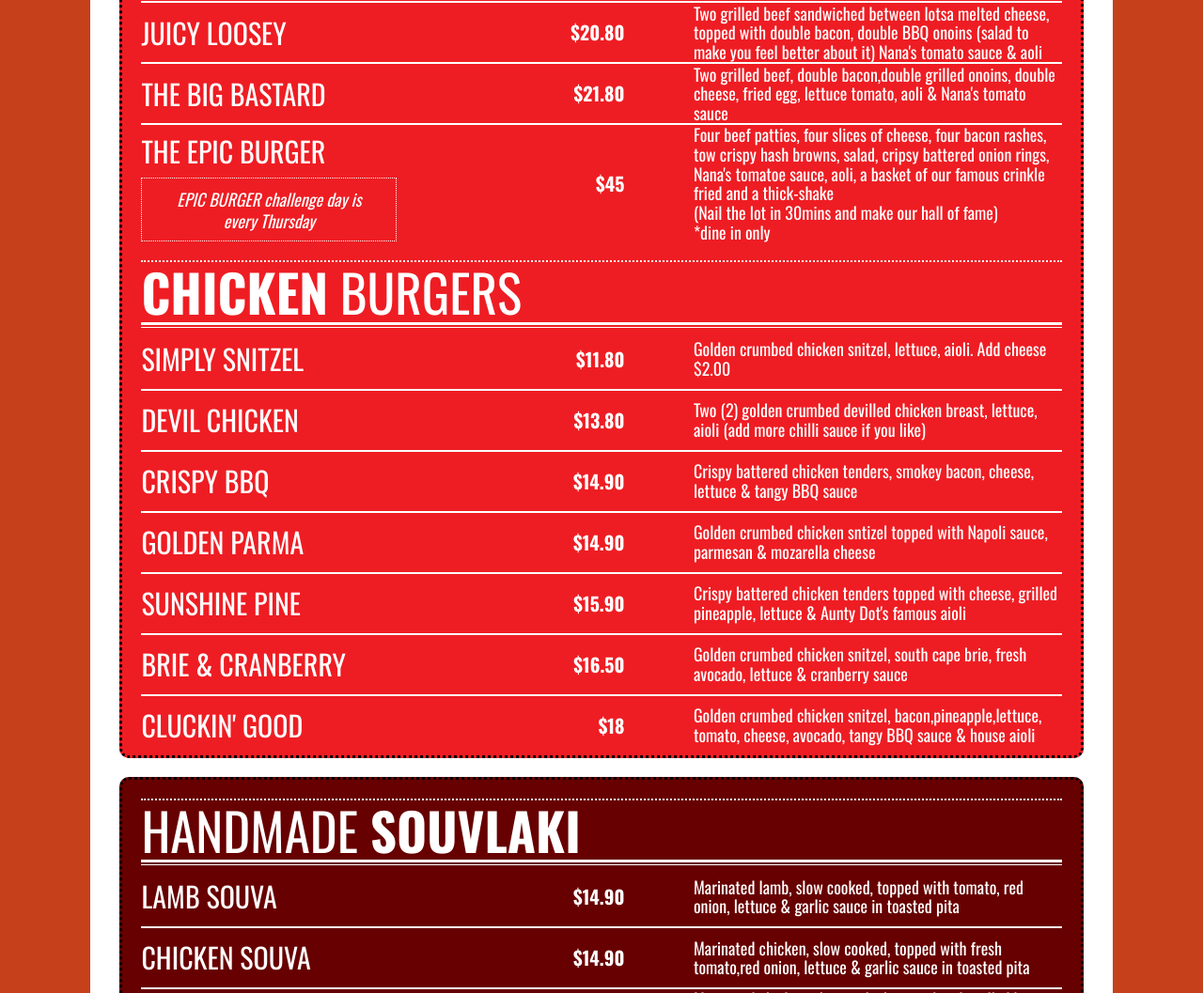
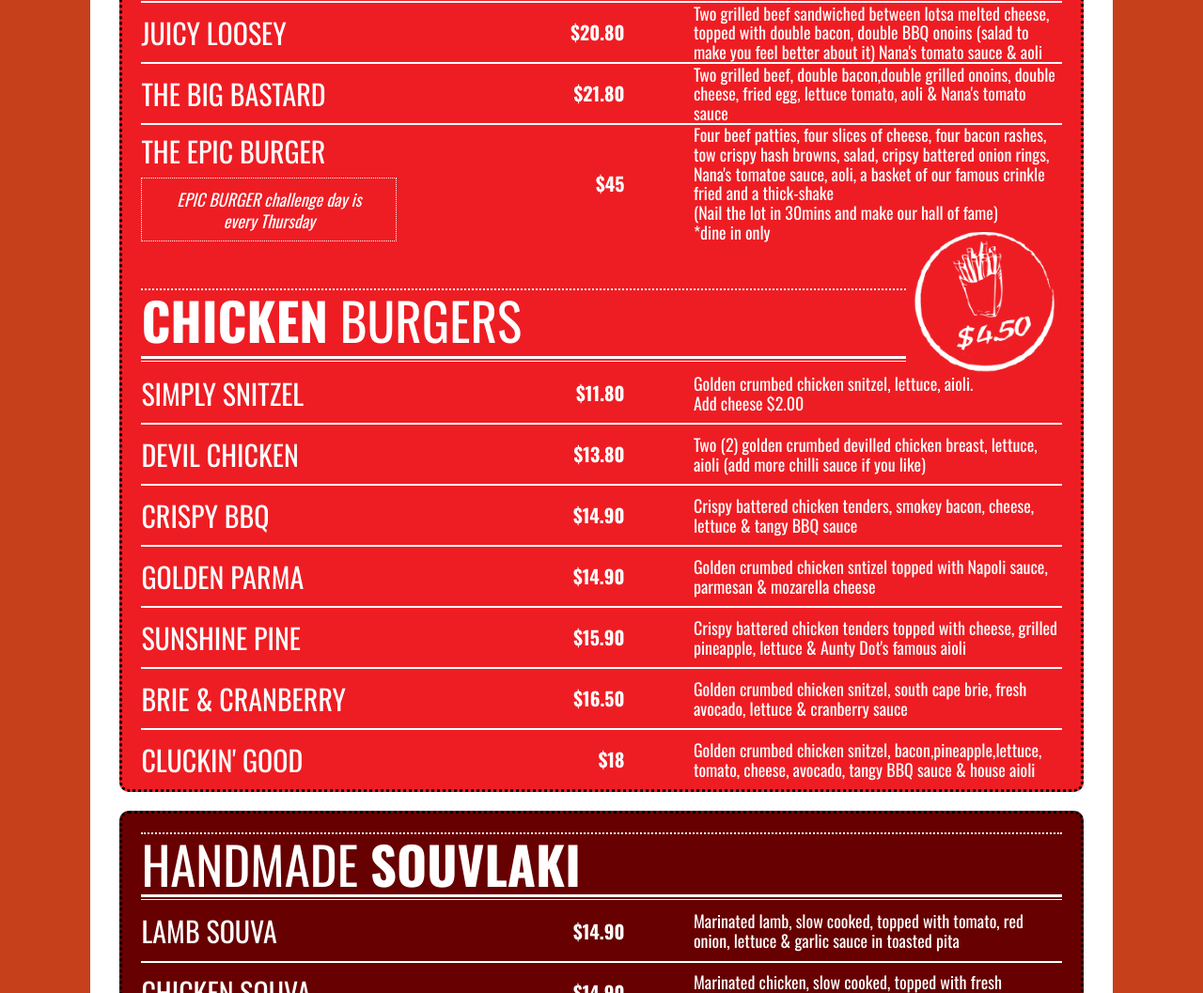
Before and after one commit to ewilkie/TheBurgerCompany, a plain HTML site: page index.html in a window 1280 px wide. Shown: the part 1157-2214 px from the top of the page at 94% size. Drawn offline with nearby package versions, Linux system fonts and the light colour scheme.

Commit message:
chick burger fries image

```diff
--- a/css/style.css
+++ b/css/style.css
@@ -241,6 +241,13 @@ section {
     padding-top: 15px;
 }
 
+.food-item-header-chick {
+    height: 100px;
+    display: flex;
+    justify-content: space-between;
+    padding-top: 30px;
+}
+
 .fries-circle-outer {
     height: 200px;
     width: 200px;
@@ -249,9 +256,16 @@ section {
 }
 
 
+.fries-circle-inner-chick {
+    position: absolute;
+    top: -40px;
+    right: 0;
+}
+
 .fries-circle-inner {
     position: absolute;
     top: -10px;
+    right: 0;
 }
 
 
--- a/index.html
+++ b/index.html
@@ -137,12 +137,21 @@
                         </div>
                     </div>
                     <div class="burgers-chicken">
-                        <h1 class=" dblBorder"><b>CHICKEN</b> BURGERS</h1>
+                        <div class="food-item-header-chick">
+                            <h1 class=" dblBorder"><b>CHICKEN</b> BURGERS</h1>
+                            <div class="fries-circle-outer">
+                                <div class="fries-circle-inner-chick">
+                                    <img src="images/fries_circle.png" alt="">
+                                </div>
+                            </div>
+                        </div>
+
                         <div class="food-item-indiv-outer">
                             <div class="food-item-indiv-name"><h2>Simply snitzel</h2></div>
                             <div class="food-item-indiv-price"><h3>$11.80</h3></div>
                             <div class="food-item-indiv-outer-desc">
-                                <p>Golden crumbed chicken snitzel, lettuce, aioli. Add cheese $2.00</p>
+                                <p>Golden crumbed chicken snitzel, lettuce, aioli.</p>
+                                <p>Add cheese $2.00</p>
                             </div>
                         </div>
                         <div class="food-item-indiv-outer">
```
